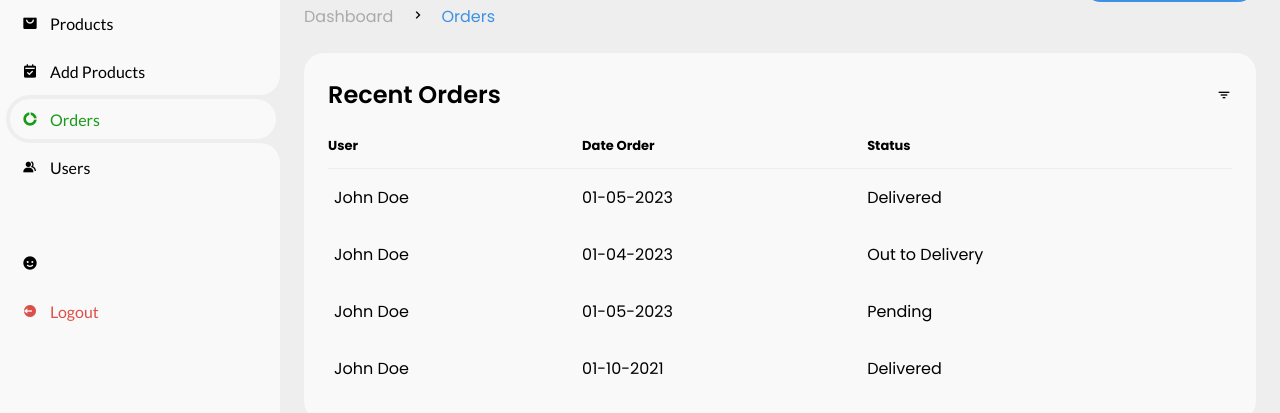
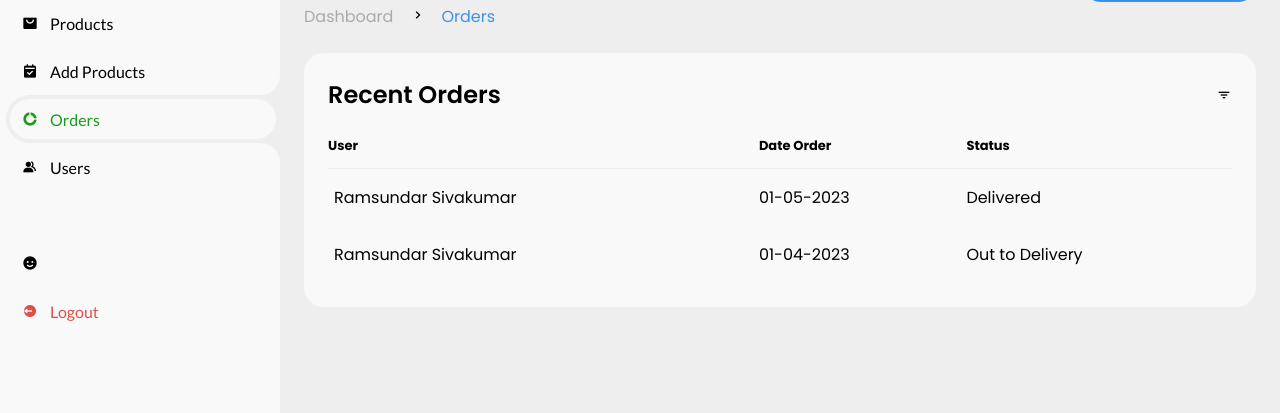
Before and after one commit to RamR3R/GlobeFashion, a plain HTML site: page Frontend/adminOrders.html in a window 1280 px wide. Shown: the part 153-566 px from the top of the page. Drawn offline with nearby package versions, Linux system fonts and the light colour scheme.

Commit message:
div corrected

```diff
--- a/Frontend/adminOrders.html
+++ b/Frontend/adminOrders.html
@@ -125,31 +125,17 @@
 						<tbody id="order-tbody">
 							<tr>
 								<td>
-									<p>John Doe</p>
+									<p>Ramsundar Sivakumar</p>
 								</td>
 								<td>01-05-2023</td>
 								<td><span class="status completed">Delivered</span></td>
 							</tr>
 							<tr>
 								<td>
-									<p>John Doe</p>
+									<p>Ramsundar Sivakumar</p>
 								</td>
 								<td>01-04-2023</td>
 								<td><span class="status pending">Out to Delivery</span></td>
-							</tr>
-							<tr>
-								<td>
-									<p>John Doe</p>
-								</td>
-								<td>01-05-2023</td>
-								<td><span class="status pending">Pending</span></td>
-							</tr>
-							<tr>
-								<td>
-									<p>John Doe</p>
-								</td>
-								<td>01-10-2021</td>
-								<td><span class="status completed">Delivered</span></td>
 							</tr>
 						</tbody>
 					</table>
```
